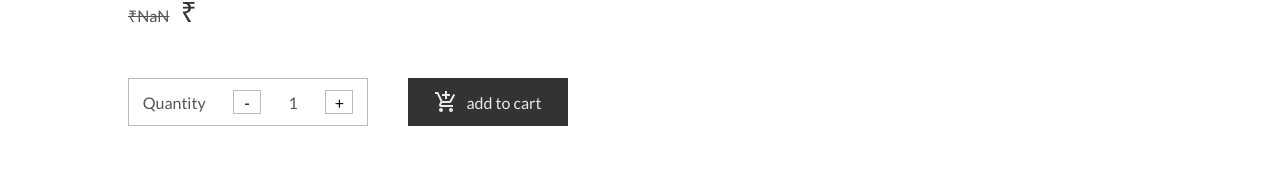
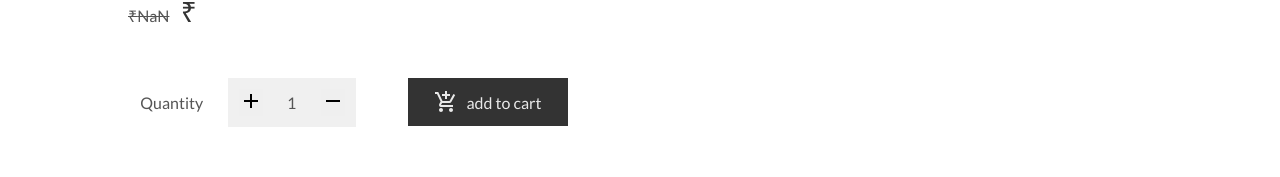
Before and after one commit to AayushG02/LuxeThreads--client, a React (Vite) app in the folder client/: page /product/1 in a window 1280 px wide. Shown: the part 248-425 px from the top of the page. Built offline with nearby package versions, Linux system fonts and the light colour scheme; no server answers.

Commit message:
changed quantity selector

```diff
--- a/client/src/pages/Product/Product.css
+++ b/client/src/pages/Product/Product.css
@@ -57,16 +57,21 @@
   display: flex;
   justify-content: space-around;
   align-items: center;
-  border: 1px solid #bbb;
+
   width: 15rem;
   height: 3rem;
 }
+.quantity-btns {
+  background: #f0f0f0;
+  padding: 10px;
+  width: 8rem;
+  display: flex;
+  justify-content: space-between;
+  align-items: center;
+  border: 1px solid #f0f0f0;
+}
 .product-quantity button {
   cursor: pointer;
-  background: transparent;
-  border: 1px solid #bbb;
-  height: 1.5rem;
-  width: 1.75rem;
 }
 .add-cart {
   display: flex;
--- a/client/src/pages/Product/Product.jsx
+++ b/client/src/pages/Product/Product.jsx
@@ -4,6 +4,8 @@ import { useParams } from "react-router-dom";
 import useFetch from "../../hooks/useFetch";
 import toast from "react-hot-toast";
 import AddShoppingCartOutlinedIcon from "@mui/icons-material/AddShoppingCartOutlined";
+import AddIcon from "@mui/icons-material/Add";
+import RemoveIcon from "@mui/icons-material/Remove";
 import { useDispatch } from "react-redux";
 import { addToCart } from "../../redux/cartReducer";
 import { useSelector } from "react-redux";
@@ -45,9 +47,15 @@ const Product = () => {
         <div className="temp">
           <div className="product-quantity">
             <span>Quantity</span>
-            <button onClick={() => handleDecrement()}>-</button>
-            <span>{quantity}</span>
-            <button onClick={() => handleIncrement()}>+</button>
+            <div className="quantity-btns">
+              <button onClick={() => handleIncrement()}>
+                <AddIcon />
+              </button>
+              <span>{quantity}</span>
+              <button onClick={() => handleDecrement()}>
+                <RemoveIcon />
+              </button>
+            </div>
           </div>
           <button
             className="add-cart"
```
